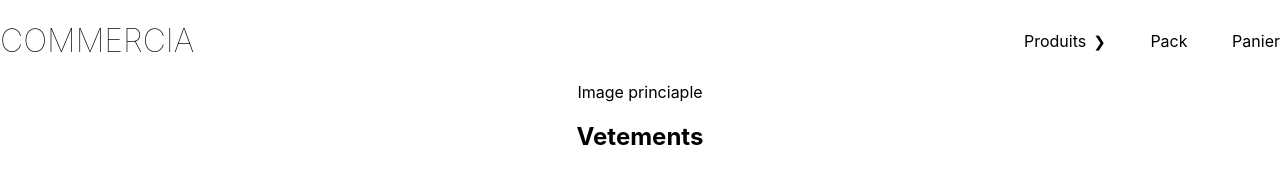
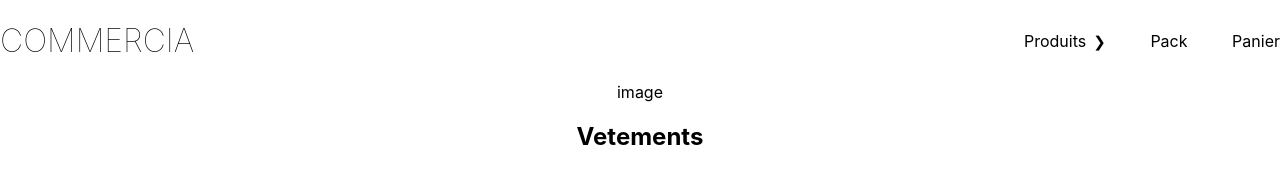
Before and after one commit to GuillaumeDaviid/e-commerce_webSite, a React (Create React App) app in the folder e-commerce/: page / in a window 1280 px wide. Shown: the top 172 px of the page. Built offline with nearby package versions, Linux system fonts and the light colour scheme.

Commit message:
carrousel

```diff
--- /dev/null
+++ b/e-commerce/src/components/Carrousel.tsx
@@ -0,0 +1,9 @@
+function Carrousel () {
+    return (
+        <div>
+            image
+        </div>
+    )
+}
+
+export default Carrousel
--- a/e-commerce/src/components/Home.tsx
+++ b/e-commerce/src/components/Home.tsx
@@ -1,10 +1,11 @@
 import '../styles/Home.scss'
 import Template from './Template'
+import Carrousel from './Carrousel'
 
 function Home () {
     return(
         <div className='Home'>
-            <div className='Home__mainImg'>Image princiaple</div>
+            <Carrousel />
 
             <h2>Vetements</h2>
             <Template category="vetement"/>
```
